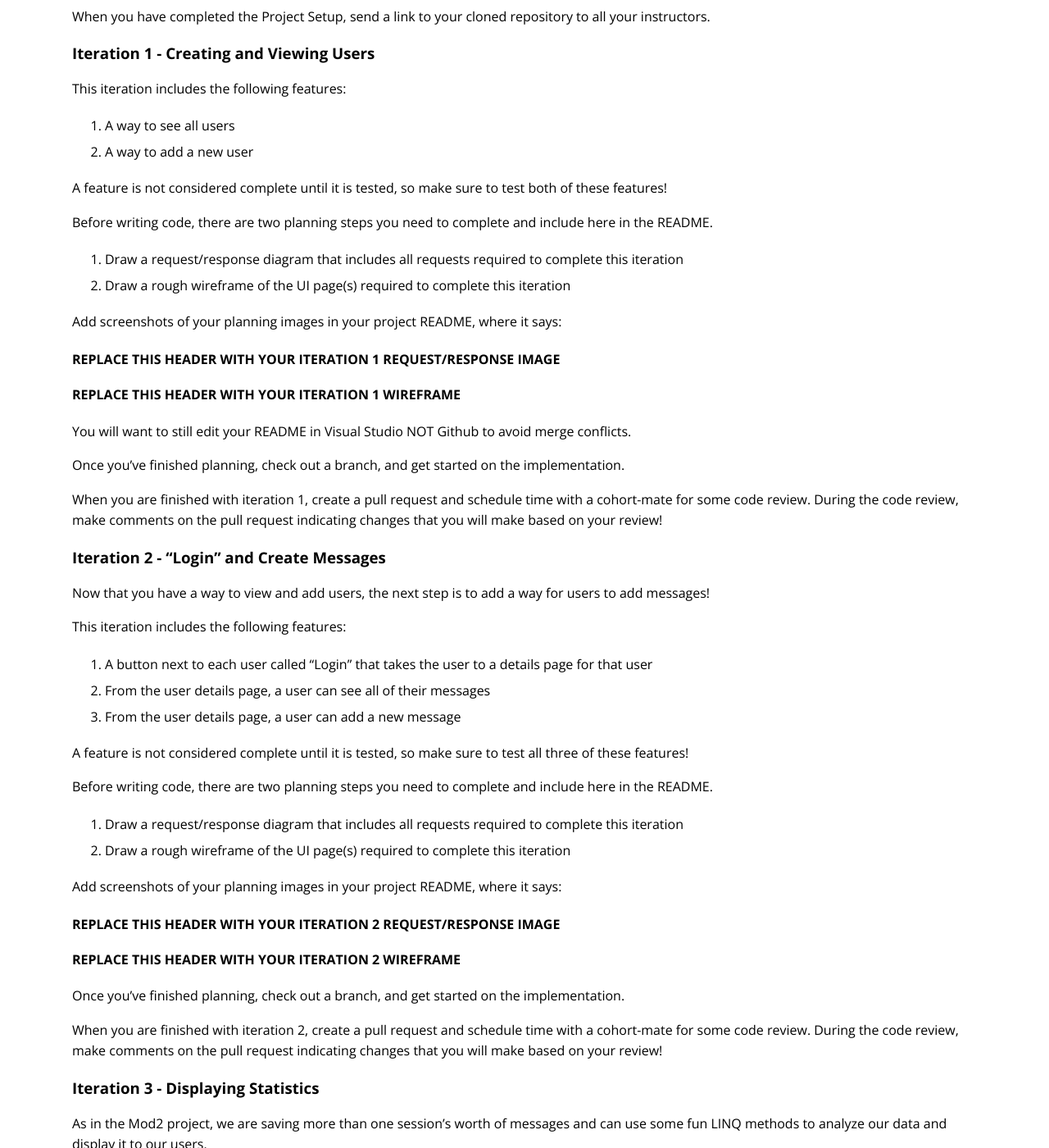
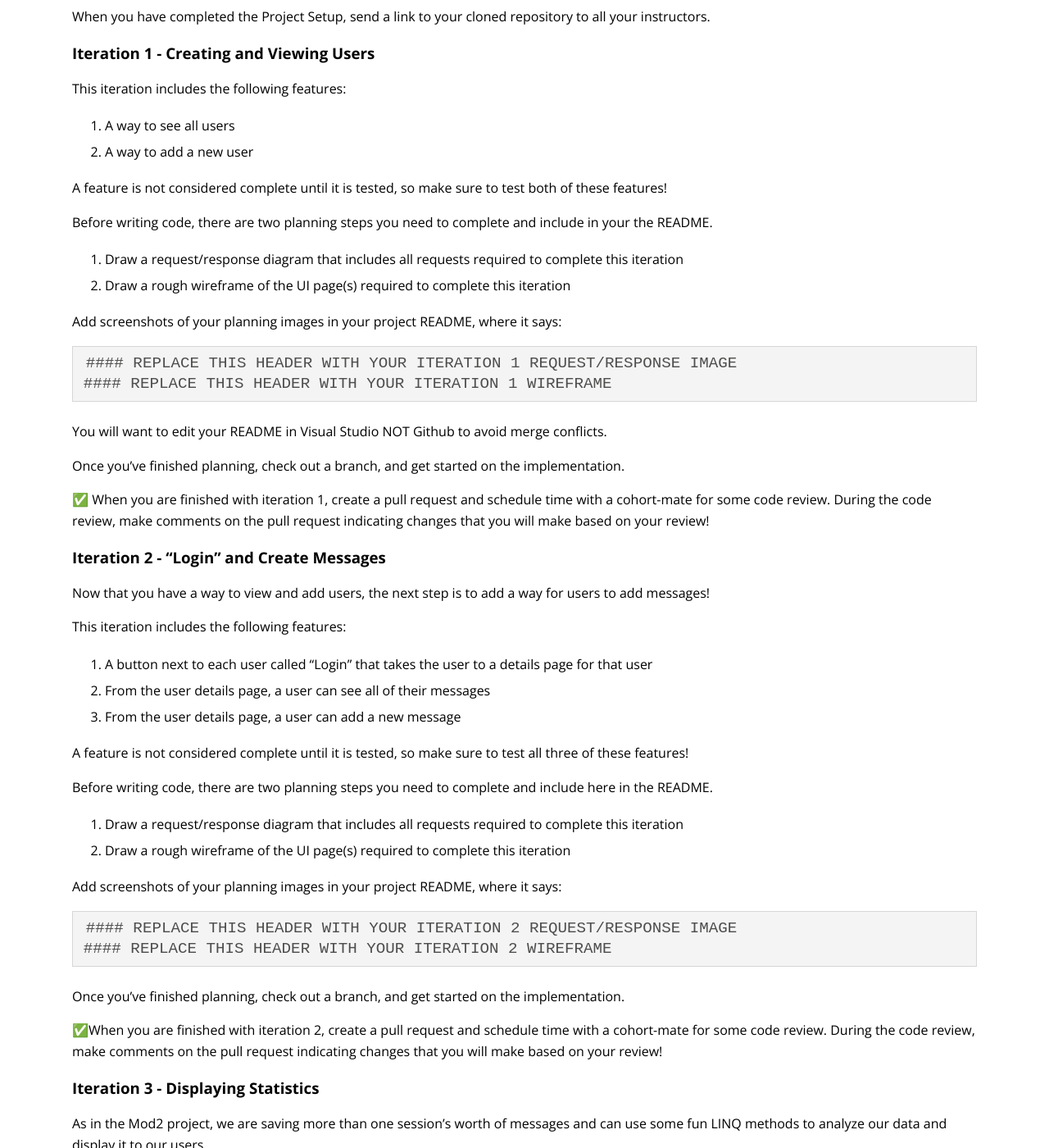
Before and after one commit to turingschool/launch-curriculum, a Jekyll site: the page built from module3/Projects/Mod3Project.md, in a window 1280 px wide and 1400 px high, scrolled down 2454 px. Shown: the whole window at 82% size. Built offline with Jekyll 4.4.1, drawn with Linux system fonts in a browser that asks for light colours; nearby versions of some CDN libraries; comment, search, counter and statistics services are not loaded; some of the changed text lies outside the part shown.

Commit message:
update project spec

````diff
--- a/module3/Projects/Mod3Project.md
+++ b/module3/Projects/Mod3Project.md
@@ -44,19 +44,21 @@ This iteration includes the following features:
 
 A feature is not considered complete until it is tested, so make sure to test both of these features!
 
-Before writing code, there are two planning steps you need to complete and include here in the README.
+Before writing code, there are two planning steps you need to complete and include in your the README.
 1. Draw a request/response diagram that includes all requests required to complete this iteration
 1. Draw a rough wireframe of the UI page(s) required to complete this iteration
 
 Add screenshots of your planning images in your project README, where it says:
+```
 #### REPLACE THIS HEADER WITH YOUR ITERATION 1 REQUEST/RESPONSE IMAGE
 #### REPLACE THIS HEADER WITH YOUR ITERATION 1 WIREFRAME
+```
 
-You will want to still edit your README in Visual Studio NOT Github to avoid merge conflicts.
+You will want to edit your README in Visual Studio NOT Github to avoid merge conflicts.
 
 Once you've finished planning, check out a branch, and get started on the implementation.
 
-When you are finished with iteration 1, create a pull request and schedule time with a cohort-mate for some code review.  During the code review, make comments on the pull request indicating changes that you will make based on your review!
+✅ When you are finished with iteration 1, create a pull request and schedule time with a cohort-mate for some code review.  During the code review, make comments on the pull request indicating changes that you will make based on your review!
 
 ### Iteration 2 - "Login" and Create Messages
 
@@ -74,12 +76,14 @@ Before writing code, there are two planning steps you need to complete and inclu
 1. Draw a rough wireframe of the UI page(s) required to complete this iteration
 
 Add screenshots of your planning images in your project README, where it says:
+```
 #### REPLACE THIS HEADER WITH YOUR ITERATION 2 REQUEST/RESPONSE IMAGE
 #### REPLACE THIS HEADER WITH YOUR ITERATION 2 WIREFRAME
+```
 
 Once you've finished planning, check out a branch, and get started on the implementation.
 
-When you are finished with iteration 2, create a pull request and schedule time with a cohort-mate for some code review.  During the code review, make comments on the pull request indicating changes that you will make based on your review!
+✅When you are finished with iteration 2, create a pull request and schedule time with a cohort-mate for some code review.  During the code review, make comments on the pull request indicating changes that you will make based on your review!
 
 ### Iteration 3 - Displaying Statistics
 
````
Also changed, not shown: other parts of module3/Projects/Mod3Project.md (+2 -2 lines).
